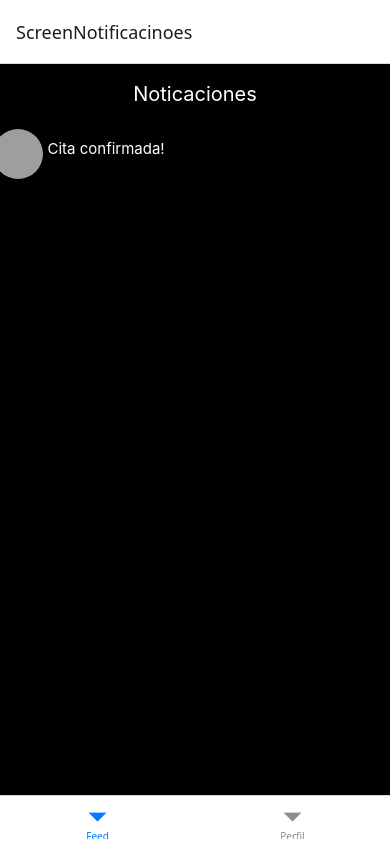
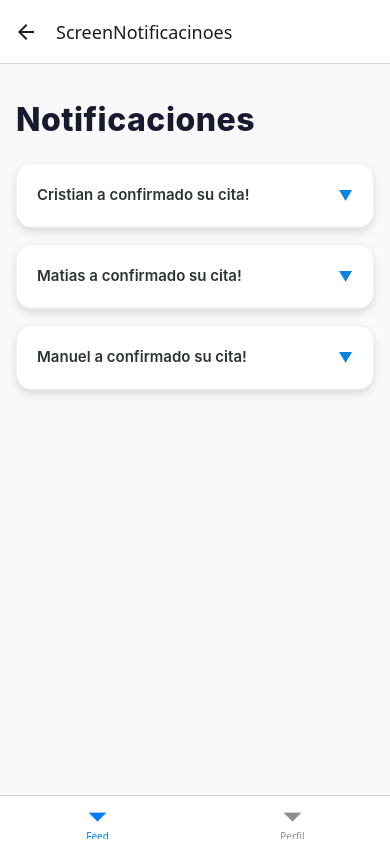
Before and after one commit to manuelfromBM/Krona, a React Native app in the folder Krona/my-turborepo/apps/mobile/: screen /ScreenNotificacinoes in a window 390 px wide. Built offline with nearby package versions, Linux system fonts and the light colour scheme; grey boxes are pictures that could not be loaded.

Commit message:
style(tsx) agregando screen notificaciones

```diff
--- a/Krona/my-turborepo/apps/mobile/package.json
+++ b/Krona/my-turborepo/apps/mobile/package.json
@@ -25,6 +25,8 @@
     "lucide-react-native": "^0.548.0",
     "react": "19.1.0",
     "react-native": "0.81.5",
+    "react-native-gesture-handler": "^2.29.1",
+    "react-native-reanimated": "^4.1.5",
     "react-native-safe-area-context": "^5.6.1",
     "react-native-screens": "^4.16.0"
   },
--- a/Krona/my-turborepo/apps/mobile/src/navigation/tabNavigation/TavNavigator.tsx
+++ b/Krona/my-turborepo/apps/mobile/src/navigation/tabNavigation/TavNavigator.tsx
@@ -3,10 +3,12 @@ import { createBottomTabNavigator } from "@react-navigation/bottom-tabs";
 //import ProfileScreen from "../../screens/profile/Profile";
 import FeedStackNavigator from "../stackNavigation/FeedStackNavigator";
 import ProfileStackNavigator from "../stackNavigation/ProfileStackNavigator";
+import ScreenNotificacinoes from "src/screens/notificaciones/notificaciones";
 
 export type TabParamList = {
     FeedStack: undefined;
     ProfileStack: undefined;
+    Notificaciones: undefined;
 };
 
 const Tab = createBottomTabNavigator<TabParamList>();
@@ -18,8 +20,8 @@ const TabNavigator: React.FC = () => {
                 headerShown: false, // el header lo maneja cada stack si amerita compipi
             }}
         >
-            <Tab.Screen name="FeedStack" component={FeedStackNavigator} options={{ title: "Feed" }}/>
-            <Tab.Screen name="ProfileStack" component={ProfileStackNavigator} options={{ title: "Perfil" }}/>
+            <Tab.Screen name="FeedStack" component={FeedStackNavigator} options={{ title: "Feed" }} />
+            <Tab.Screen name="ProfileStack" component={ProfileStackNavigator} options={{ title: "Perfil" }} />
         </Tab.Navigator>
     );
 };
--- a/Krona/my-turborepo/apps/mobile/src/screens/notificaciones/notificaciones.tsx
+++ b/Krona/my-turborepo/apps/mobile/src/screens/notificaciones/notificaciones.tsx
@@ -1,26 +1,63 @@
-import React from "react";
-import { View, Text, Image, Button } from "react-native";
+import React, { ReactNode } from "react";
+import { useAcordionBtn } from "@packages/hooks";
+import { View, Text, Pressable, Animated } from "react-native";
 import { FontAwesome } from "@expo/vector-icons";
 import styles from "./notiicaciones.styles";
 
-export default function ScreenNotificacinoes() {
+const Acordion = ({ title, children }: { title: string; children: ReactNode }) => {
+
+    const { open, toggle, alturaAnimacion, rotacion } = useAcordionBtn()
+
     return (
-        <View style={styles.ViewPrincipal}>
-            <View style={styles.ViewTitulo}>
-                <Text style={{ fontSize: 20, color: '#ffffffff' }}>Noticaciones</Text>
-            </View>
-            <View style={styles.ViewListaNotificacion}>
-                <View style={styles.ViewImagenLogo}>
-                    <Image source={{ uri: 'https://tradesmanskills.com/wp-content/uploads/how-to-become-a-mechanic.jpg' }}
-                        style={{ width: 50, height: 50, borderRadius: 25 }}
-                    />
-                </View>
-                <View style={styles.ViewEstadoCita}>
-                    <Text style={{ fontSize: 15, color: '#ffffffff' }}>Cita confirmada!</Text>
-                </View>
-                <View style={styles.ViewDetalles}>
-                </View>
-            </View>
+        <View style={styles.acordionContainer}>
+            <Pressable onPress={toggle} style={styles.header}>
+                <Text style={styles.subTitulo}>{title}</Text>
+                <Animated.Text style={[styles.flecha, { transform: [{ rotate: rotacion }] }]}>
+                    ▼
+                </Animated.Text>
+            </Pressable>
+            <Animated.View style={[
+                styles.contenido,
+                {
+                    height: alturaAnimacion,
+                    // Opacidad para un efecto más suave
+                    opacity: alturaAnimacion.interpolate({
+                        inputRange: [0, 100],
+                        outputRange: [0, 1]
+                    })
+                }
+            ]}>
+                {children}
+            </Animated.View>
         </View>
     )
 }
+
+export default function ScreenNotificacinoes() {
+    return (
+        <View style={styles.container}>
+            <Text style={styles.titulo}>Notificaciones</Text>
+
+            {/* Primer acordeón */}
+            <Acordion title="Cristian a confirmado su cita!">
+                <FontAwesome name="calendar" style={styles.textoContenido}> Fecha: 12/09/2025 </FontAwesome>
+                <FontAwesome name="clock-o" style={styles.textoContenido}> Hora: 15:30 PM</FontAwesome>
+                <FontAwesome name='scissors' style={styles.textoContenido}> Tipo de corte: Fade</FontAwesome>
+            </Acordion>
+
+            {/* Segundo acordeón */}
+            <Acordion title="Matias a confirmado su cita!">
+                <FontAwesome name="calendar" style={styles.textoContenido}> Fecha: 12/09/2025 </FontAwesome>
+                <FontAwesome name="clock-o" style={styles.textoContenido}> Hora: 13:30 PM</FontAwesome>
+                <FontAwesome name='scissors' style={styles.textoContenido}> Tipo de corte: Risos</FontAwesome>
+            </Acordion>
+
+            {/* Tercer acordeón */}
+            <Acordion title="Manuel a confirmado su cita!">
+                <FontAwesome name="calendar" style={styles.textoContenido}> Fecha: 12/09/2025 </FontAwesome>
+                <FontAwesome name="clock-o" style={styles.textoContenido}> Hora: 14:30 PM</FontAwesome>
+                <FontAwesome name='scissors' style={styles.textoContenido}> Tipo de corte: Pelado</FontAwesome>
+            </Acordion>
+        </View>
+    );
+}
--- a/Krona/my-turborepo/apps/mobile/src/screens/notificaciones/notiicaciones.styles.ts
+++ b/Krona/my-turborepo/apps/mobile/src/screens/notificaciones/notiicaciones.styles.ts
@@ -1,37 +1,71 @@
+import { Bold } from "lucide-react-native";
 import { StyleSheet } from "react-native";
 
- const styles = StyleSheet.create({
-    ViewPrincipal:{
-        backgroundColor:"black",
-        flex:1,
-        alignItems:'center'
+const styles = StyleSheet.create({
+    container: {
+        flex: 1,
+        padding: 16,
+        backgroundColor: '#f8f9fa',
     },
-    ViewTitulo:{
-        backgroundColor: '#000000ff',
-        width:415,
-        height:40,
-        margin:10,
-        alignItems:'center',
-        justifyContent:'center'
+    titulo: {
+        fontSize: 32,
+        fontWeight: '800',
+        marginBottom: 24,
+        marginTop: 20,
+        color: '#1a1a2e',
+        letterSpacing: 0.5,
     },
-    ViewListaNotificacion:{
-        backgroundColor: '#000000ff',
-        width: 415,
-        height: 600
+    acordionContainer: {
+        marginBottom: 16,
+        backgroundColor: 'white',
+        borderRadius: 16,
+        overflow: 'hidden',
+        elevation: 4,
+        shadowColor: '#000',
+        shadowOffset: { width: 0, height: 4 },
+        shadowOpacity: 0.12,
+        shadowRadius: 8,
+        borderWidth: 1,
+        borderColor: '#f0f0f0',
     },
-    ViewImagenLogo:{
-        position:'absolute',
-        top:5,
-        left:5,
+    header: {
+        flexDirection: 'row',
+        justifyContent: 'space-between',
+        alignItems: 'center',
+        padding: 20,
+        backgroundColor: '#ffffff',
+        borderBottomWidth: 1,
+        borderBottomColor: '#f5f5f5',
     },
-    ViewEstadoCita:{
-        position:'absolute',
-        top:15,
-        left:60
+    subTitulo: {
+        fontSize: 15,
+        fontWeight: '600',
+        color: '#2d3436',
+        flex: 1,
+        marginRight: 10,
+        lineHeight: 22,
     },
-    ViewDetalles:{
-
-    }
-})
+    flecha: {
+        fontSize: 14,
+        color: '#0984e3',
+        fontWeight: 'bold',
+    },
+    contenido: {
+        overflow: 'hidden',
+        backgroundColor: '#fafbfc',
+        paddingHorizontal: 20,
+        paddingVertical: 0,
+    },
+    textoContenido: {
+        paddingVertical: 12,
+        paddingHorizontal: 8,
+        color: '#2d3436',
+        fontSize: 14,
+        lineHeight: 20,
+        fontWeight: '400',
+        borderBottomWidth: 1,
+        borderBottomColor: '#f0f0f0',
+    },
+});
 
 export default styles
--- a/Krona/my-turborepo/packages/hooks/src/index.ts
+++ b/Krona/my-turborepo/packages/hooks/src/index.ts
@@ -4,6 +4,7 @@ export { useFeedAnimations } from './feed/hookfeed';
 export { default as useRegister } from "./Register/UseRegister";
 export { default as useMetodoPago } from "./metodoPago/UseMetodoPago";
 export { default as useLogin } from "./login/UseLogin";
+export { default as useAcordionBtn} from './notificaciones/useNotificaciones'
 export * from "./forgotPassword/UseForgotPassword";
  export * from "./agregarTarjeta/UseAgregarTarjeta";
  export * from "./agendar/UseAgendar";
--- /dev/null
+++ b/Krona/my-turborepo/packages/hooks/src/notificaciones/useNotificaciones.tsx
@@ -0,0 +1,49 @@
+import { useState, useRef } from "react";
+import { Animated } from "react-native";
+
+const useAcordionBtn = () => {
+
+    const [open, setOpen] = useState(false);
+
+    // Valor animado que controla la altura (0 = cerrado, 100 = abierto)
+    const alturaAnimacion = useRef(new Animated.Value(0)).current
+    // para la rotacion del icono de flecha
+    const rotacionFlecha = useRef(new Animated.Value(0)).current
+
+    const toggle = () => {
+        //el '?' es un operador ternario(if-else), si es true, toma el primer valor, osea 0 y si es false el segundo valor
+        const toHeight = open ? 0 : 150; // Altura en pixeles
+        const toRotate = open ? 0 : 1;   // 0 = 0deg, 1 = 180deg(deg es la abreviatura de grados)
+
+        // parallel es para ejecutar varias animaciones al mismo tiempo
+        Animated.parallel([
+            //Para animar la altura
+            Animated.timing(alturaAnimacion, {
+                toValue: toHeight,
+                duration: 300,
+                useNativeDriver: false
+            }),
+            //Para animar la rotacion
+            Animated.timing(rotacionFlecha, {
+                toValue: toRotate,
+                duration: 300,
+                useNativeDriver: false
+            })
+        ]).start();
+        setOpen(!open)
+    };
+    const rotacion = rotacionFlecha.interpolate({
+        inputRange: [0, 1],
+        outputRange: ['0deg', '180deg']
+    });
+
+    return {
+        open,
+        toggle,
+        alturaAnimacion,
+        rotacion
+    }
+
+}
+
+export default useAcordionBtn
```
Also changed, not shown: Krona/my-turborepo/apps/mobile/src/navigation/stackNavigation/FeedStackNavigator.tsx (+10 -1 lines), Krona/my-turborepo/packages/hooks/src/agenda/hookGaleria.tsx (renamed from Krona/my-turborepo/packages/hooks/src/agenda/hookGaleria.ts), Krona/my-turborepo/packages/hooks/src/feed/hookfeed.tsx (renamed from Krona/my-turborepo/packages/hooks/src/feed/hookfeed.ts), 1 other file (tests, documents, lock files or other folders).
